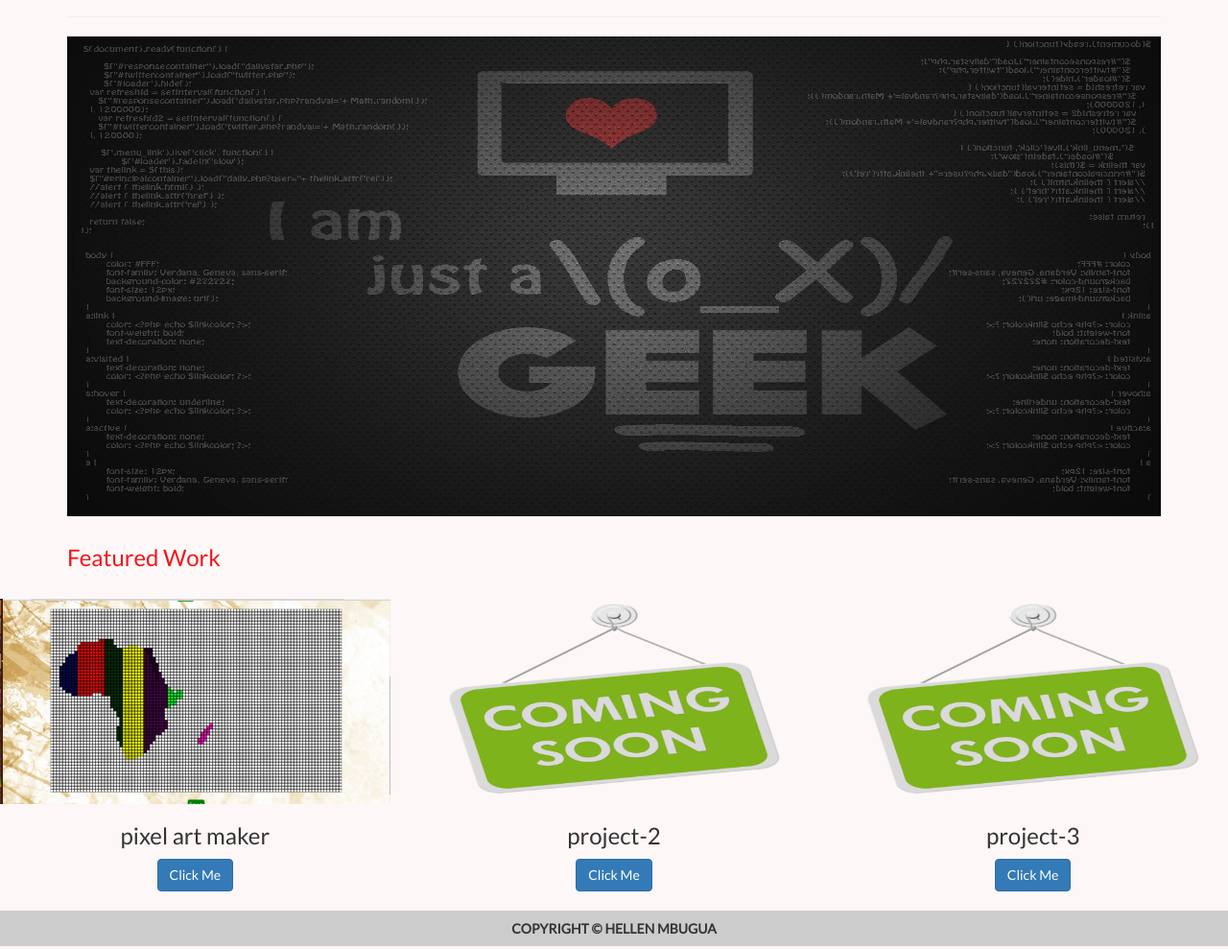
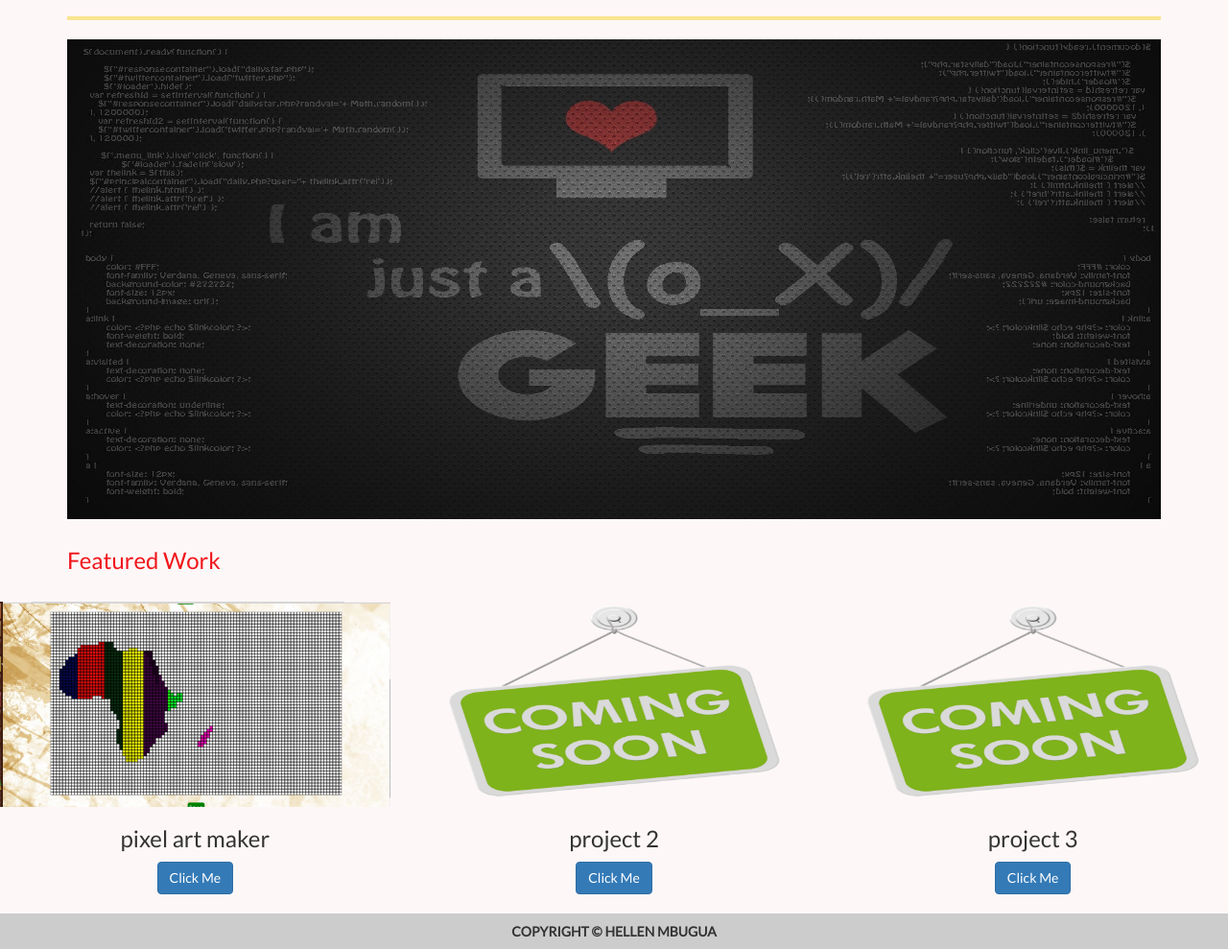
Before and after one commit to mbuguaellen/mbuguaellen-portfolio.github.io, a plain HTML site: page index.html in a window 1280 px wide. Shown: the part 138-1127 px from the top of the page at 96% size. Drawn offline with Linux system fonts and the light colour scheme.

Commit message:
Update index.html

```diff
--- a/index.html
+++ b/index.html
@@ -20,13 +20,13 @@
 					<h4>Front-end Dev</h4>
 				</div>
 			</div>
-			<hr class="sepreator">
+			<hr class="line">
 		</header>
 		<main>
 			<div class="pic1">
 				<div class="row">
 					<div class="col-md-12">
-						<img src="image/geek.jpg" class="img-responsive" alt="super photo">
+						<img src="image/geek.jpg" class="img-responsive" alt="geek photo">
 					</div>
 				</div>
 			</div>
@@ -55,7 +55,7 @@
 					<div class="col-md-4">
 						<div class="project">
 							<img src="image/soon1.png" class="img-responsive" data-toggle="modal" data-target="#myModal2" alt="Project-2">
-							<h3> Project-2 </h3>
+							<h3> Project 2 </h3>
 							<p>
 								<a href="https://github.com/mbuguaellen/mbuguaellen.github.io" class="btn btn-primary">Click Me</a>
 							</p>
@@ -64,7 +64,7 @@
 					<div class="col-md-4">
 						<div class="project">
 							<img src="image/soon1.png" class="img-responsive" data-toggle="modal" data-target="#myModal3" alt="Project-3">
-							<h3> Project-3 </h3>
+							<h3> Project 3 </h3>
 							<p>
 								<a href="https://github.com/mbuguaellen/mbuguaellen.github.io" class="btn btn-primary">Click Me</a>
 							</p>
```
